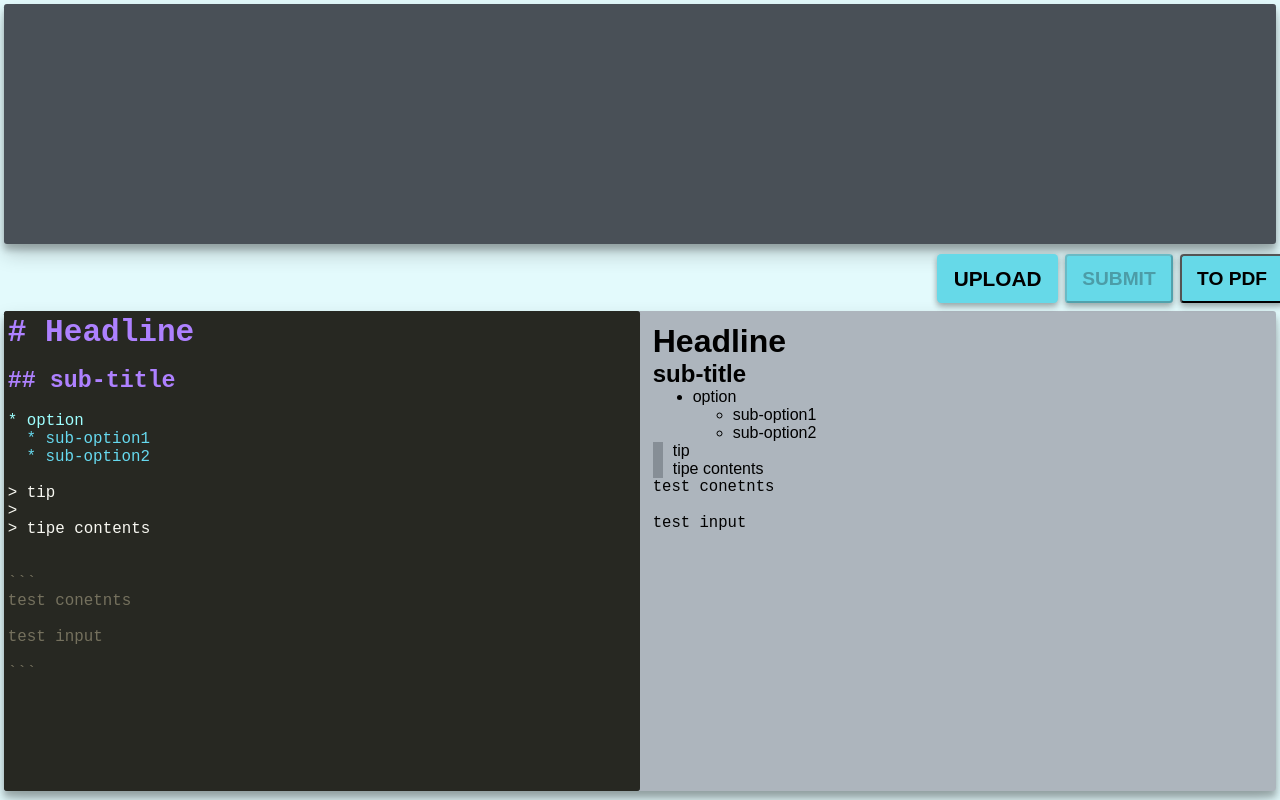
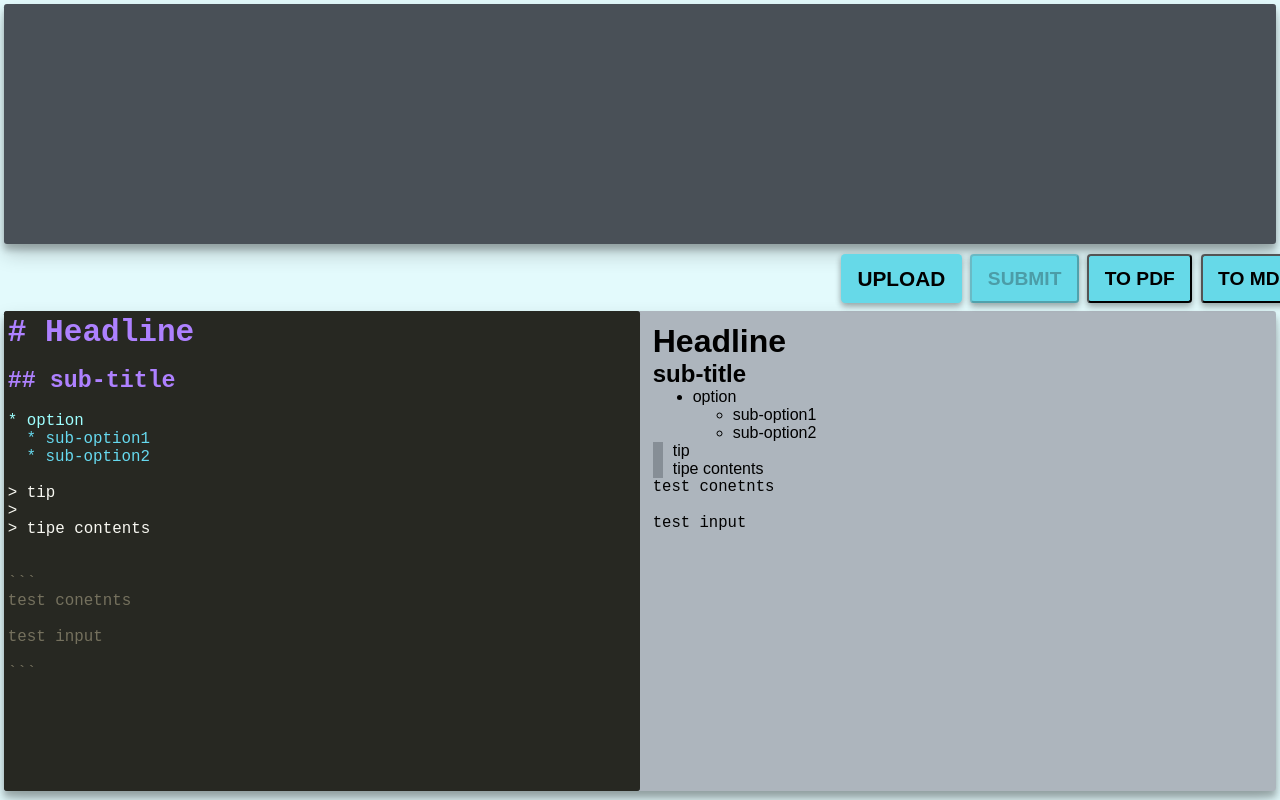
Before and after one commit to Bogglian/boggler, a React (Create React App) app: page / in a window 1280 px wide. Shown: the top 800 px of the page. Built offline with nearby package versions, Linux system fonts and the light colour scheme.

Commit message:
feat: Add convert markdownText to md file

```diff
--- a/src/components/InputFileForm/index.js
+++ b/src/components/InputFileForm/index.js
@@ -4,7 +4,7 @@ import { AudioProgressbar } from '../AudioProgressbar';
 
 class InputFileForm extends Component {
   render() {
-    const { file, onChange, onClick, onConvertToPDF, progress } = this.props;
+    const { file, onChange, onClick, onConvertToPDF, onConvertToMD, progress } = this.props;
       const submit = () => {
         if(!file||progress){
           return(
@@ -65,6 +65,12 @@ class InputFileForm extends Component {
               value="TO PDF"
               onClick={onConvertToPDF}
             />
+            <StyledInput
+              id="file-submit"
+              type="button"
+              value="TO MD"
+              onClick={onConvertToMD}
+            />
           </form>
           <AudioProgressbar className={progress ? '-stt ' : 'none'} />
         </ButtonLayout>
--- a/src/containers/TestContainer.js
+++ b/src/containers/TestContainer.js
@@ -39,19 +39,27 @@ class TestContainer extends Component {
     })
   }
 
-  onConvertToPDF = () => {
+  handleConvert = (type) => {
     const markdownText = this.state.input;
     this.handleToggleProgress()
     axios({
       method: 'post',
-      url: `http://localhost:8080/markdown/conversion/pdf`,
+      url: `http://localhost:8080/markdown/conversion/${type}`,
       data: {markdownText: markdownText},
       responseType: 'blob'
     })
     .then(response=> {
-      FileDownload(response.data, 'test.pdf');
+      FileDownload(response.data, `test.${type}`);
       this.handleToggleProgress()
     })
+  }
+
+  onConvertToPDF = () => {
+    this.handleConvert("pdf")
+  }
+
+  onConvertToMD = () => {
+    this.handleConvert("md")
   }
 
   handleToggleProgress= () => {
@@ -83,6 +91,7 @@ class TestContainer extends Component {
           onChange={this.onChangeFile}
           onClick={this.onFileSubmit}
           onConvertToPDF={this.onConvertToPDF}
+          onConvertToMD={this.onConvertToMD}
         />
         <MarkdownContainer
           input={input}
```
Also changed, not shown: src/server/router/markdownRoute.js (+8 -3 lines).
